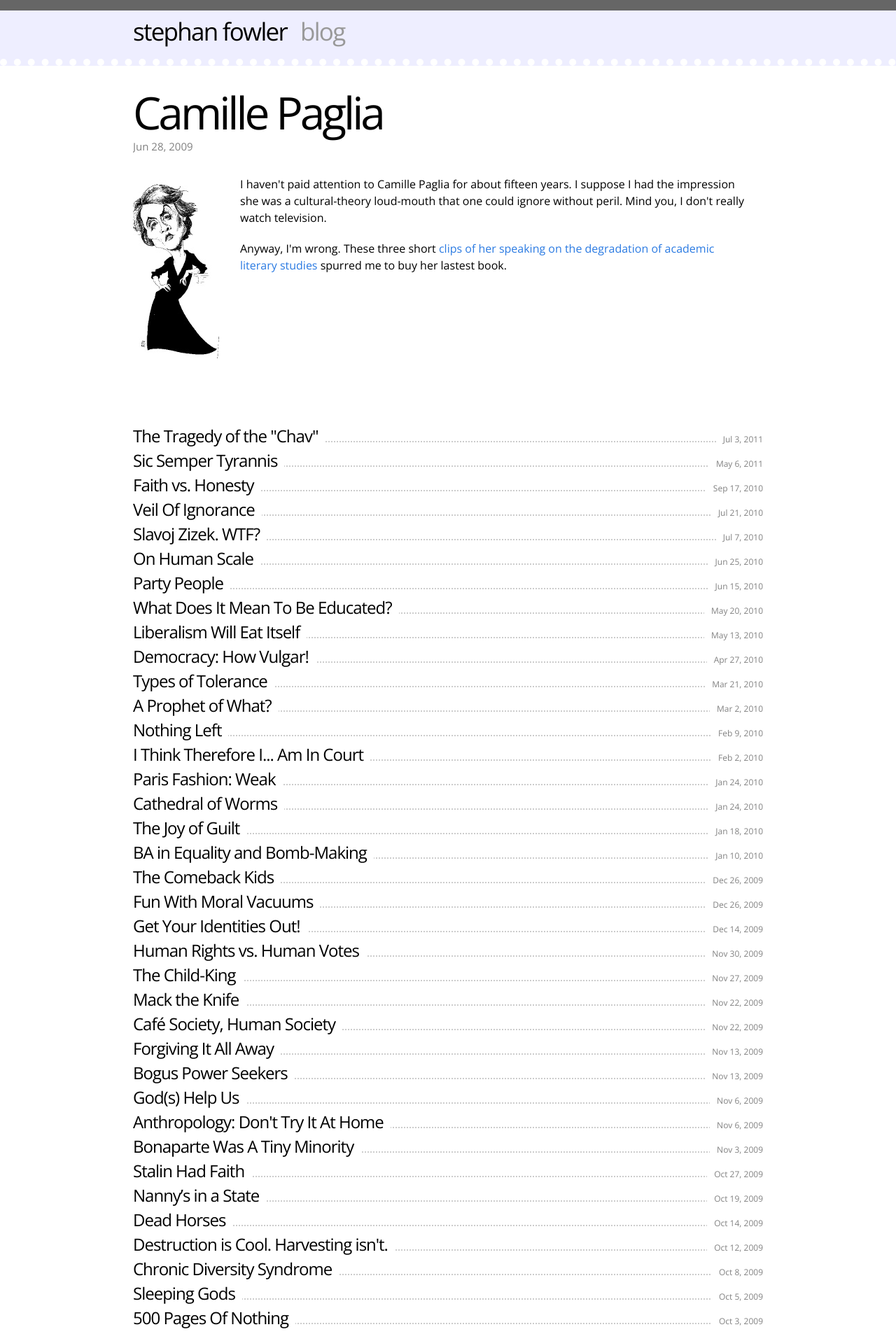
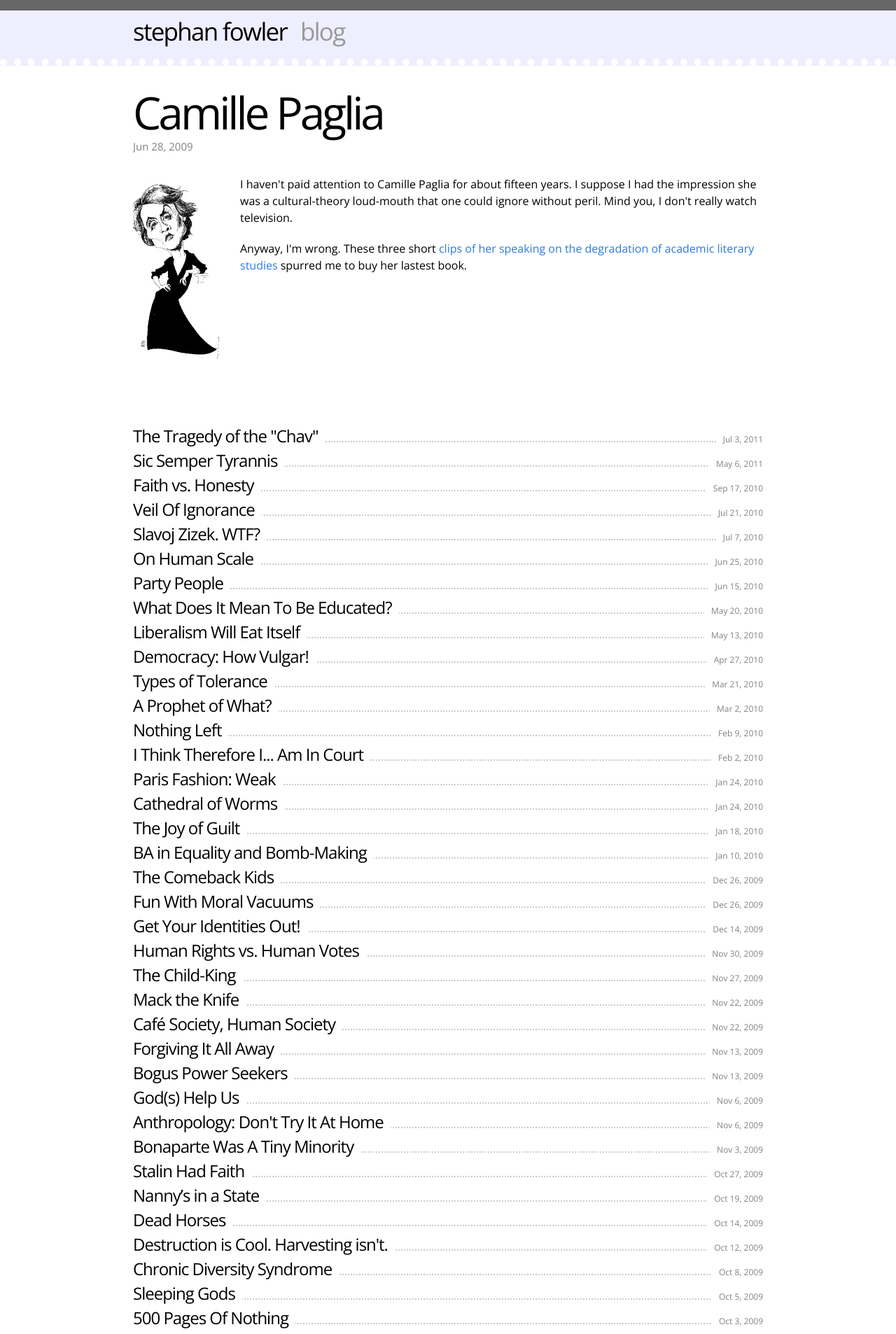
Before and after one commit to stephanfowler/blog, a Jekyll site: the page built from _posts/2009-06-28-camille-paglia.html, in a window 1280 px wide. Shown: the top 1906 px of the page at 70% size. Built offline with Jekyll 4.4.1, drawn with Linux system fonts in a browser that asks for light colours.

Commit message:
Remove padding

```diff
--- a/css/main.css
+++ b/css/main.css
@@ -283,7 +283,7 @@ a:visited { color: #2a7ae2; }
 .post {
     overflow: auto;
     margin-bottom: 50px;
-    padding: 0 20px 20px 0;
+    padding: 0 0 20px 0;
 }
 
 .post pre,
```
